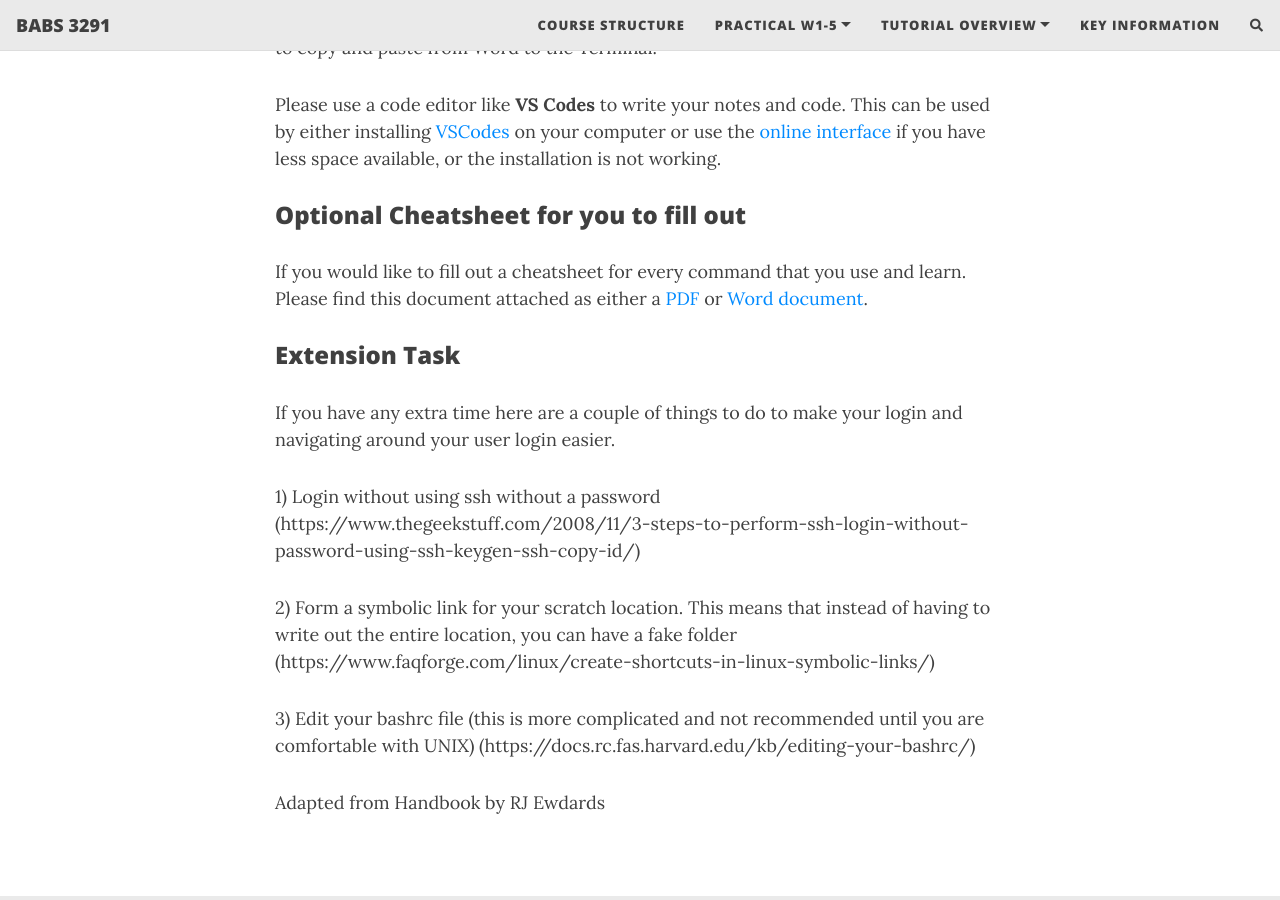
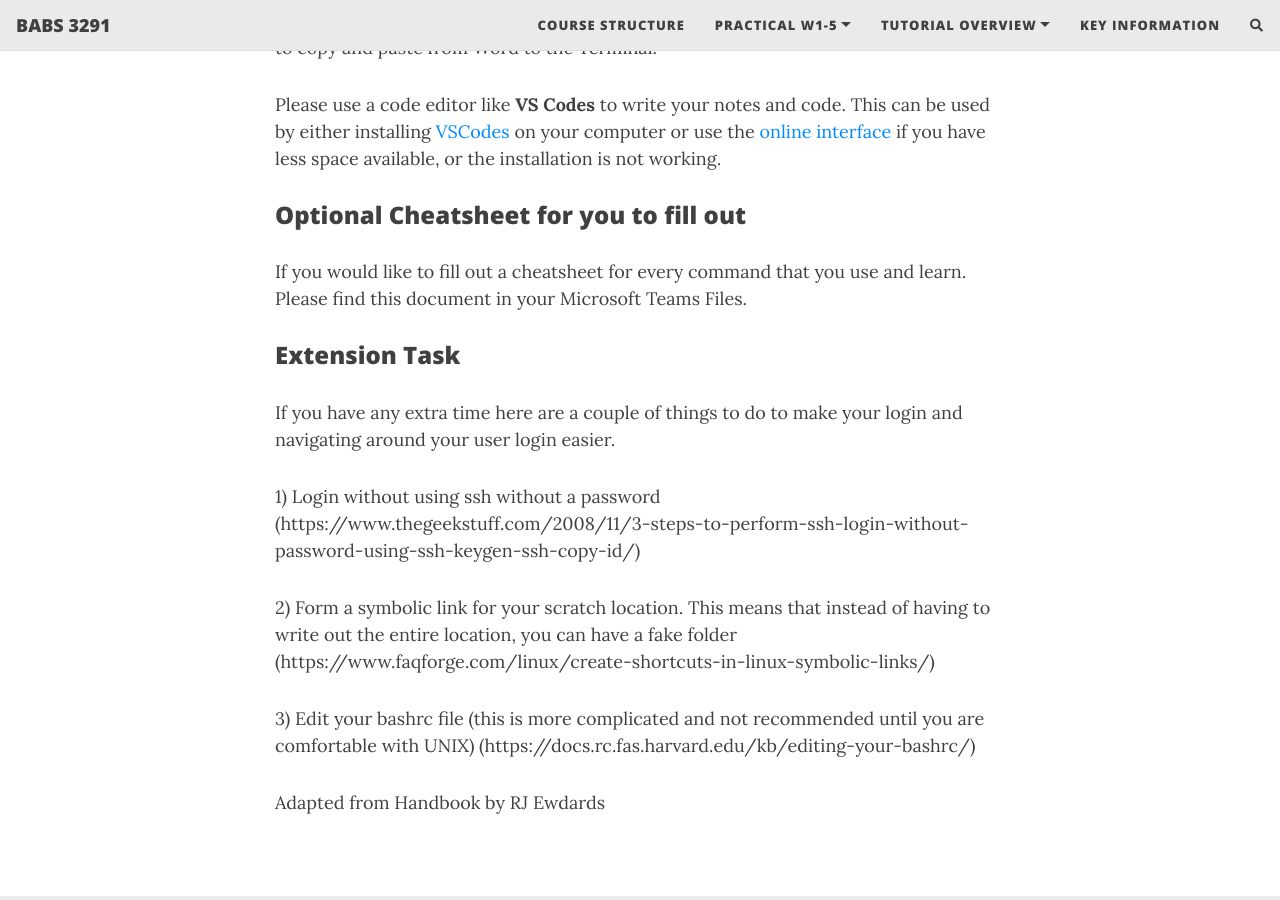
Before and after one commit to theheking/babs-rna-seq-2024, a Jekyll site: the page built from practical_overview/Week1A_SettingUpOnKatana.md, in a window 1280 px wide and 900 px high, scrolled down 4191 px. Built offline with Jekyll 4.4.1, drawn with Linux system fonts in a browser that asks for light colours; nearby versions of some CDN libraries; comment, search, counter and statistics services are not loaded.

Commit message:
Update Week1A_SettingUpOnKatana.md

```diff
--- a/practical_overview/Week1A_SettingUpOnKatana.md
+++ b/practical_overview/Week1A_SettingUpOnKatana.md
@@ -99,7 +99,7 @@ Usually in your other courses, you would write notes in Microsoft Word but that
 Please use a code editor like **VS Codes** to write your notes and code. This can be used by either installing [VSCodes](https://code.visualstudio.com) on your computer or use the [online interface](https://vscode.dev) if you have less space available, or the installation is not working.
 
 ### Optional Cheatsheet for you to fill out
-If you would like to fill out a cheatsheet for every command that you use and learn. Please find this document attached as either a [PDF](https://github.com/theheking/babs-rna-seq-2024/blob/e7d091151545ca9da49a625995385348579b3df5/docs/Unix%20Cheatsheet.pdf) or [Word document](https://github.com/theheking/babs-rna-seq-2024/blob/e7d091151545ca9da49a625995385348579b3df5/docs/Unix%20Cheatsheet.docx).
+If you would like to fill out a cheatsheet for every command that you use and learn. Please find this document in your Microsoft Teams Files.
 
 
 ### Extension Task
```
